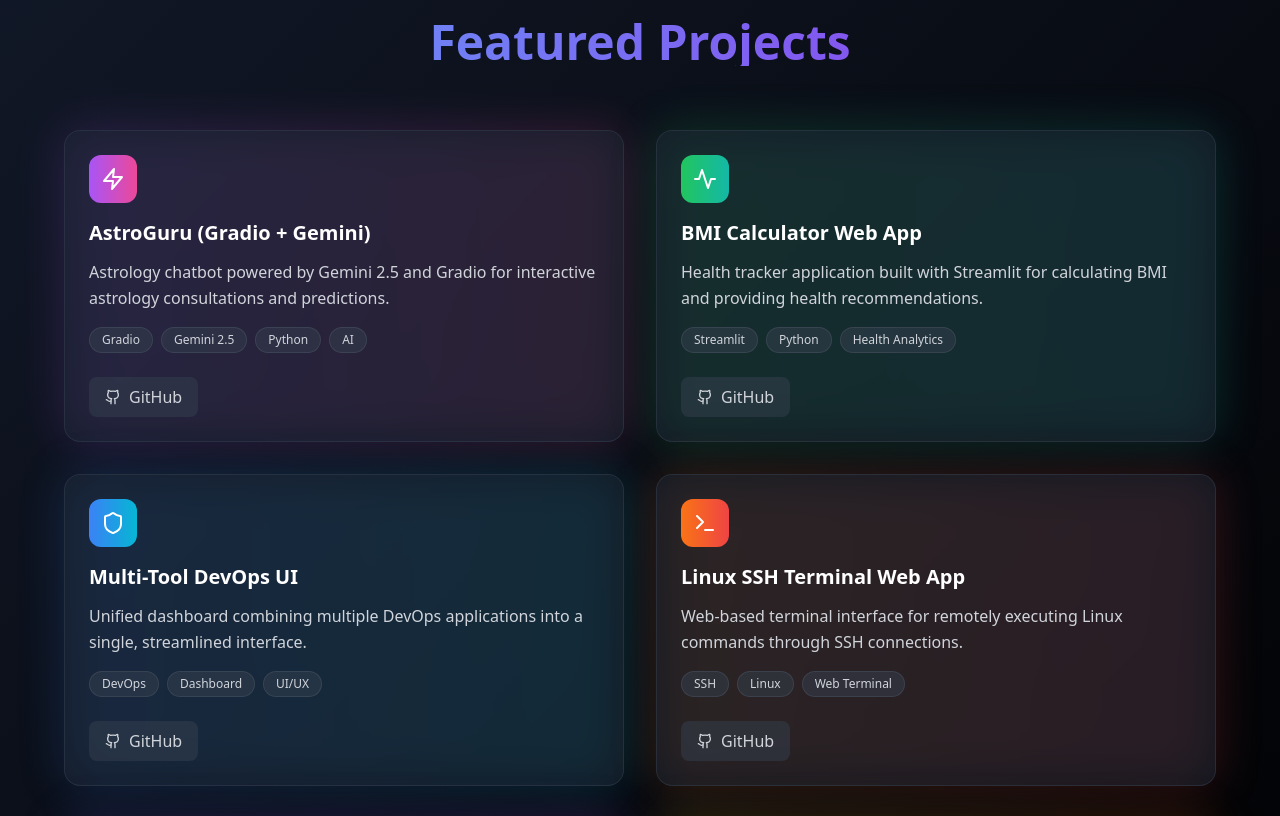
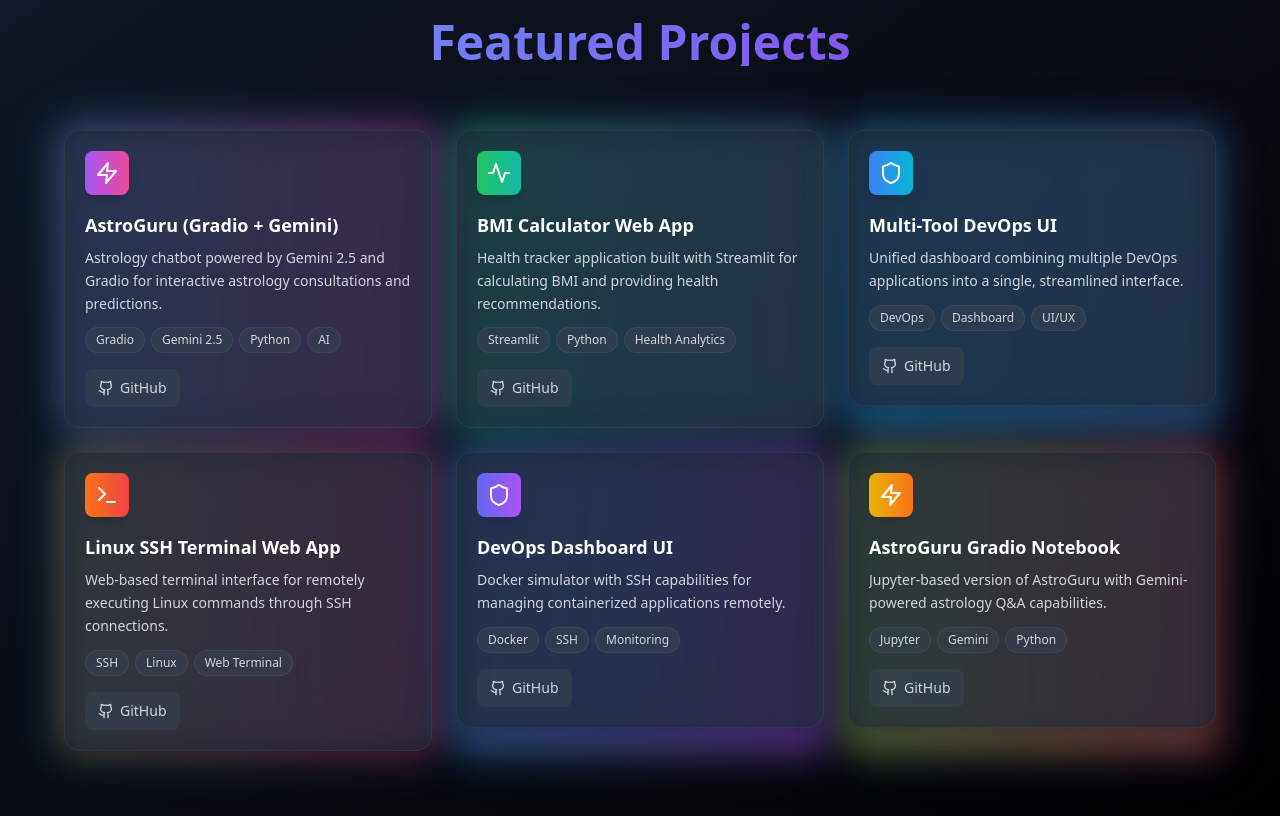
Before and after one commit to riteshbhusare/ritesh2025, a React (Vite) app: page / in a window 1280 px wide. Shown: the part 1940-2756 px from the top of the page. Built offline with nearby package versions, Linux system fonts and the light colour scheme.

Commit message:
Update Featured Projects Layout and Design

```diff
--- a/src/components/Projects.tsx
+++ b/src/components/Projects.tsx
@@ -203,7 +203,7 @@
             </h2>
           </motion.div>
 
-          <div className="grid md:grid-cols-2 gap-8">
+          <div className="grid grid-cols-1 md:grid-cols-2 lg:grid-cols-3 gap-6">
             {projects.map((project, index) => (
               <motion.div
                 key={project.title}
@@ -217,44 +217,45 @@
                 className="group relative"
               >
                 {/* Glow effect */}
-                <div className={`absolute inset-0 bg-gradient-to-r ${project.gradient} rounded-2xl blur-xl opacity-20 group-hover:opacity-30 transition-all duration-300`} />
+                <div className={`absolute -inset-1 bg-gradient-to-r ${project.gradient} rounded-2xl blur-lg opacity-30 group-hover:opacity-50 transition-all duration-300`} />
+                <div className="absolute -inset-2 bg-gradient-to-r from-cyan-400 to-purple-500 rounded-2xl blur-xl opacity-20 group-hover:opacity-35 transition-all duration-300" />
 
                 {/* Card */}
-                <div className="relative bg-gray-800/50 backdrop-blur-sm border border-gray-700/50 rounded-2xl p-6 hover:border-gray-600 transition-all duration-300 group-hover:transform group-hover:scale-105">
+                <div className="relative bg-gray-800/60 backdrop-blur-sm border border-gray-700/50 rounded-2xl p-5 hover:border-cyan-400/50 transition-all duration-300 group-hover:transform group-hover:scale-105 shadow-lg">
                   <div className="flex items-start justify-between mb-4">
-                    <div className={`p-3 rounded-xl bg-gradient-to-r ${project.gradient} text-white`}>
+                    <div className={`p-2.5 rounded-lg bg-gradient-to-r ${project.gradient} text-white shadow-lg`}>
                       {project.icon}
                     </div>
                   </div>
 
-                  <h3 className="text-xl font-bold text-white mb-3 group-hover:text-gray-100 transition-colors">
+                  <h3 className="text-lg font-bold text-white mb-2 group-hover:text-cyan-100 transition-colors line-clamp-2">
                     {project.title}
                   </h3>
 
-                  <p className="text-gray-300 mb-4 leading-relaxed">
+                  <p className="text-gray-300 mb-3 leading-relaxed text-sm line-clamp-3">
                     {project.description}
                   </p>
 
-                  <div className="flex flex-wrap gap-2 mb-6">
+                  <div className="flex flex-wrap gap-1.5 mb-4">
                     {project.tech.map((tech) => (
                       <span
                         key={tech}
-                        className="px-3 py-1 text-xs bg-gray-700/50 text-gray-300 rounded-full border border-gray-600/50"
+                        className="px-2.5 py-1 text-xs bg-gray-700/60 text-gray-300 rounded-full border border-gray-600/50 hover:border-cyan-400/50 transition-colors"
                       >
                         {tech}
                       </span>
                     ))}
                   </div>
 
-                  <div className="flex gap-4">
+                  <div className="flex gap-3">
                     {/* GitHub icon links to main profile */}
                     <a
                       href="https://github.com/riteshbhusare"
                       target="_blank"
                       rel="noopener noreferrer"
-                      className="flex items-center px-4 py-2 bg-gray-700/50 text-gray-300 rounded-lg hover:bg-gray-600/50 hover:text-white transition-all duration-300 group/btn"
+                      className="flex items-center px-3 py-2 bg-gray-700/60 text-gray-300 rounded-lg hover:bg-gradient-to-r hover:from-cyan-500/20 hover:to-purple-500/20 hover:text-cyan-100 hover:border-cyan-400/50 border border-transparent transition-all duration-300 group/btn text-sm"
                     >
-                      <Github className="w-4 h-4 mr-2 group-hover/btn:scale-110 transition-transform" />
+                      <Github className="w-4 h-4 mr-1.5 group-hover/btn:scale-110 transition-transform" />
                       GitHub
                     </a>
                   </div>
```
